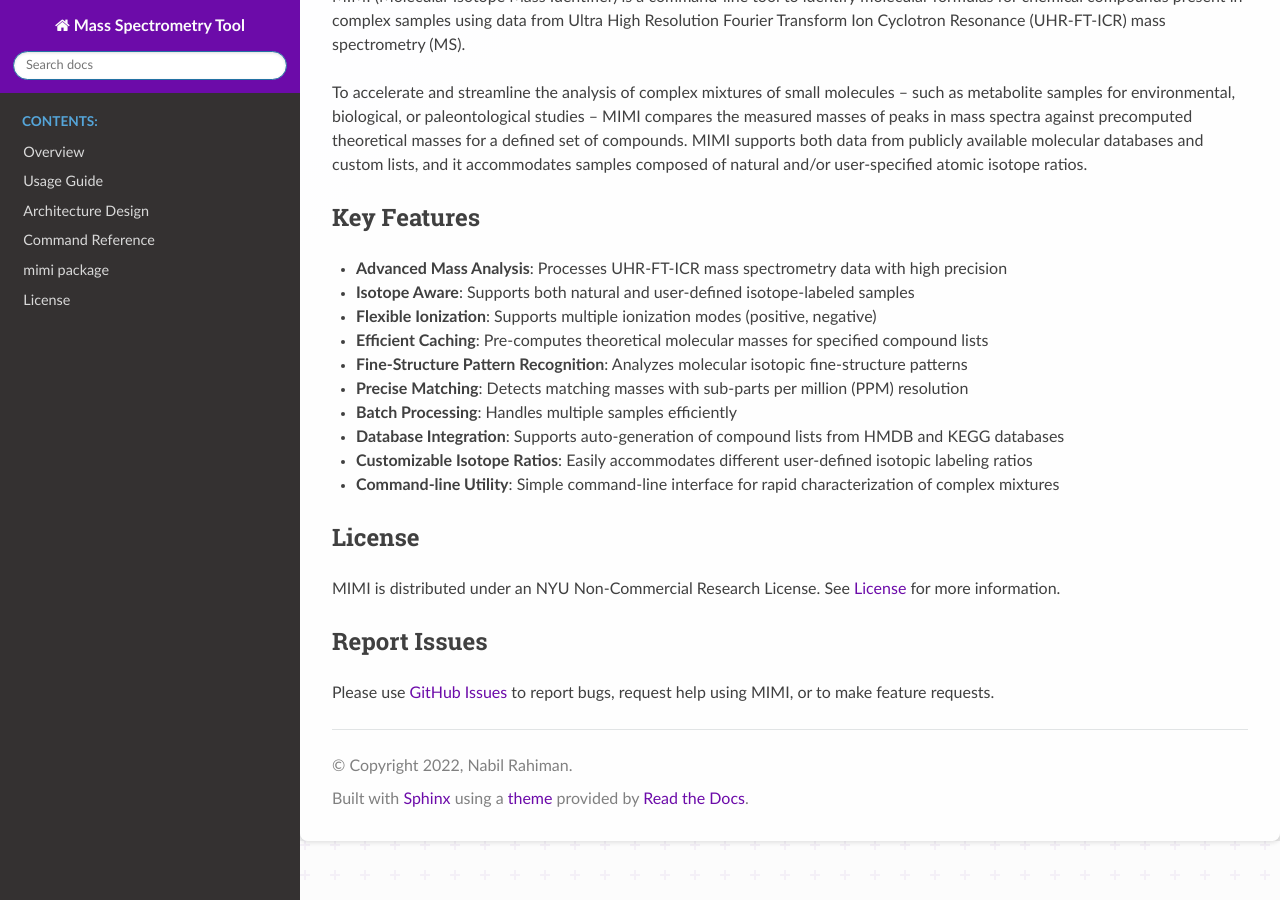
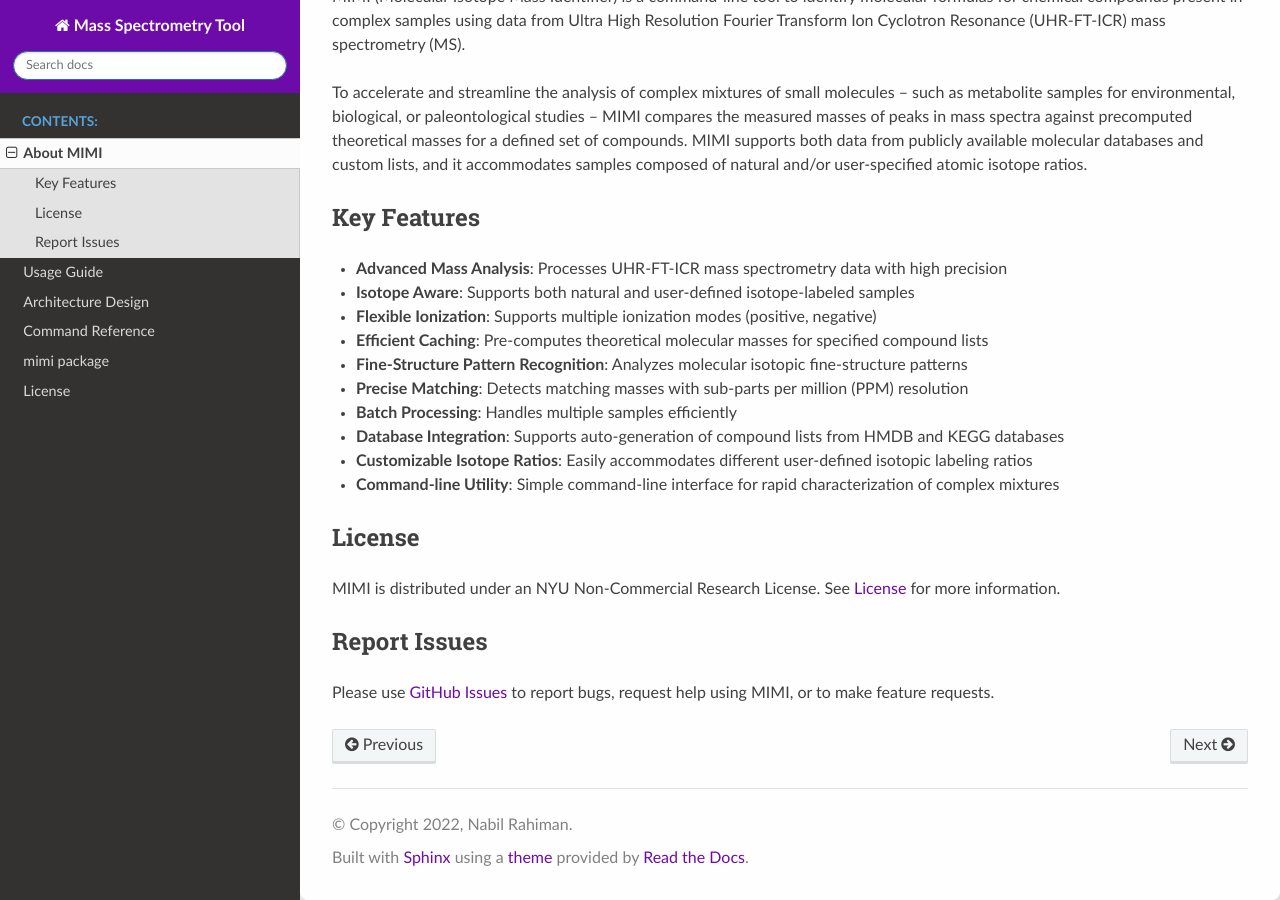
Before and after one commit to NYUAD-Core-Bioinformatics/MIMI, a Sphinx documentation site: the page built from docs/source/about.rst, in a window 1280 px wide and 900 px high, scrolled down 207 px. Built offline with Sphinx 7.4.7 and the Read the Docs theme 3.1.0, drawn with Linux system fonts in a browser that asks for light colours; pages that are not in the unit, such as notebooks, are missing from menus.

Commit message:
Update index.rst
renamed introduction and skipping overview

```diff
--- a/docs/source/index.rst
+++ b/docs/source/index.rst
@@ -16,8 +16,7 @@ MIMI (Molecular Isotope Mass Identifier) is a powerful tool for analyzing isotop
    :maxdepth: 2
    :caption: Contents:
 
-   introduction
-   overview
+   about
    workflow
    architecture
    command_reference
```
